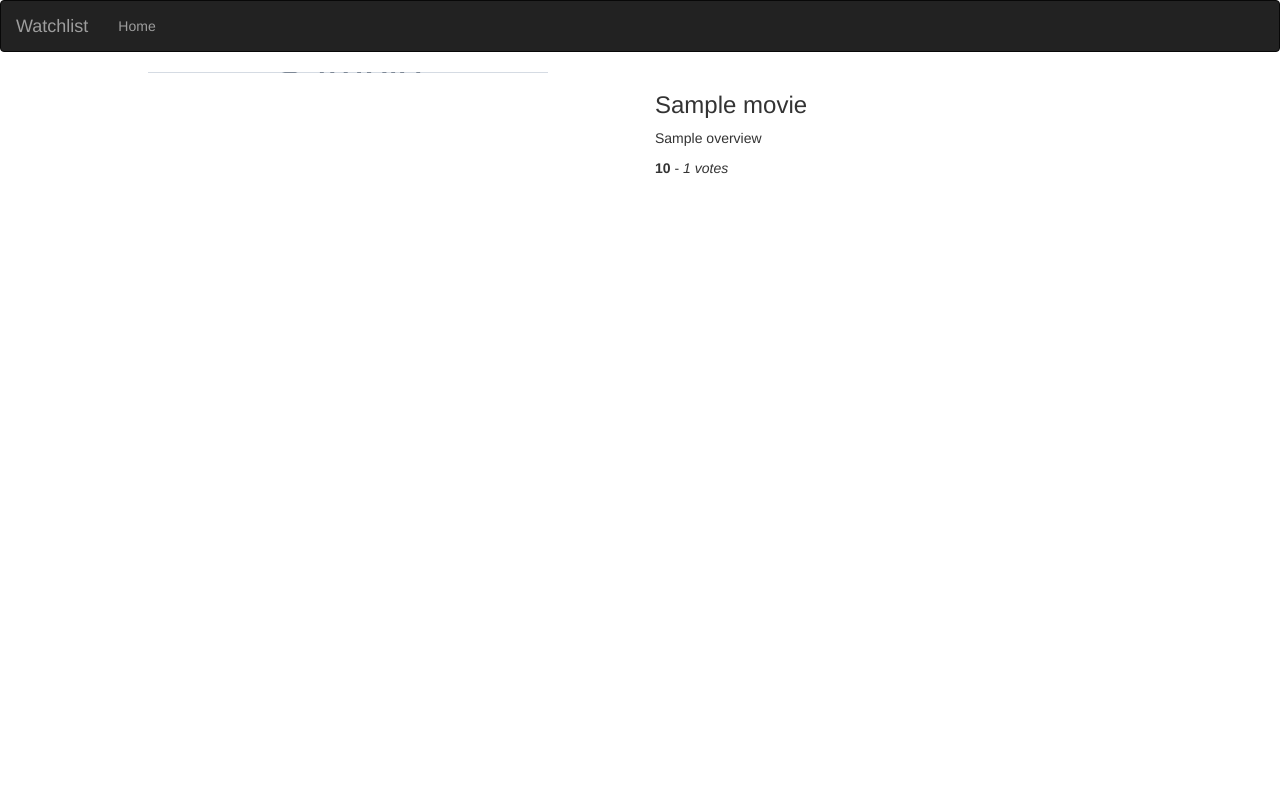
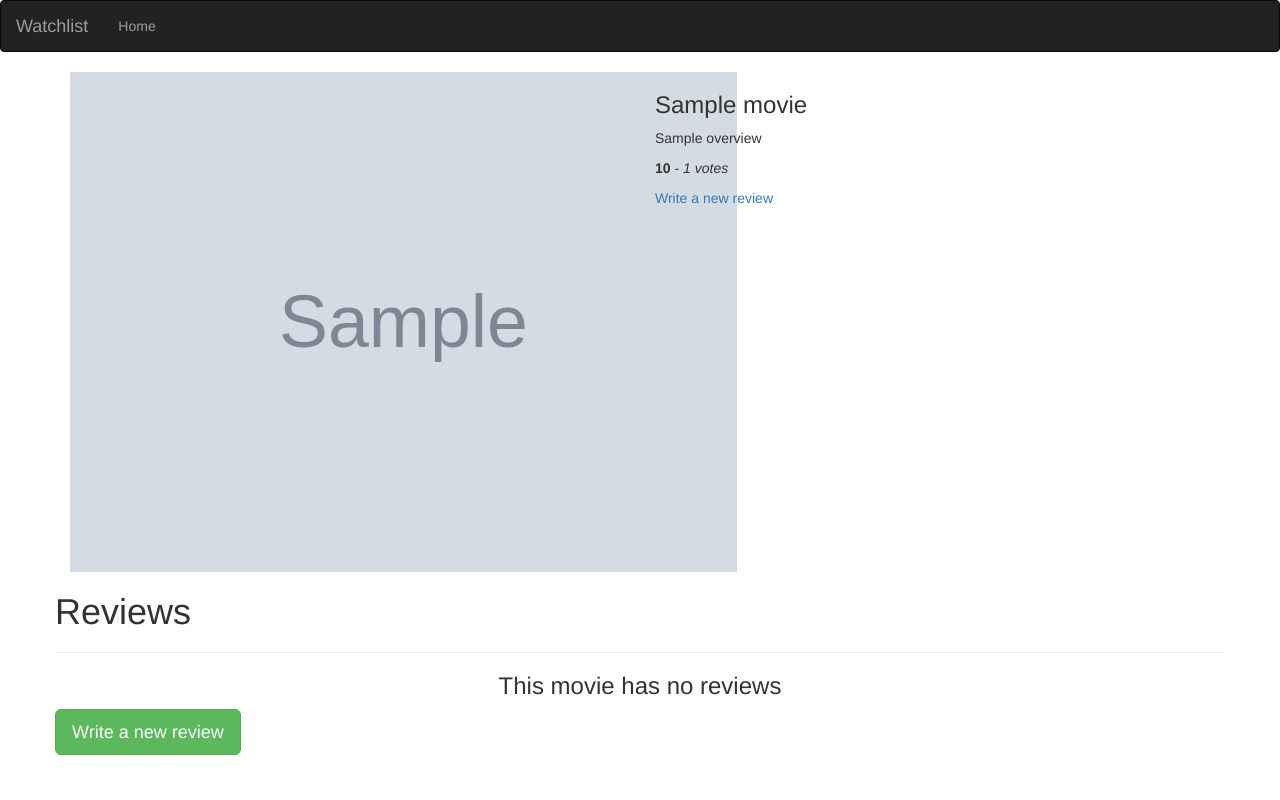
Before and after one commit to MishaelRatemo/watchlist, a Flask app: template app/templates/movie.html in a window 1280 px wide. Run offline with Flask 2, Linux system fonts and the light colour scheme; the template is opened without the code that fills it: most values are stand-ins (such as "Sample title", 1, 10 or a date in 2020); grey boxes marked "Sample" are stand-in pictures; parts of the project's set-up code (start-up, migrations or seed data) failed here and were passed over; some libraries are stand-ins or nearby versions.

Commit message:
Added WTF forms to add a review to a movie

```diff
--- a/app/templates/index.html
+++ b/app/templates/index.html
@@ -28,12 +28,12 @@
 
         <!-- Upcoming movie  -->
         <h3> Upcoming Movies </h3>
-        <ul>
+        <ul class='d-flex'>
             {{ macro.displayMovieList(upcoming)}}
         </ul>
         <!-- Now showing movie -->
         <h3>Now Showing</h3>
-        <ul>
+        <ul class='d-flex'>
             {{ macro.displayMovieList(now_showing)}}
         </ul>
 
--- a/app/templates/macros.html
+++ b/app/templates/macros.html
@@ -7,13 +7,20 @@
     <div class="col-xs-12 col-sm-4 col-md-2 col-lg-2 movie-card">
         <img src="{{ movie.poster }}" alt="{{ movie.title }} poster" class="img-responsive">
         <li class="text-center">
-            <a href="/movie/{{movie.id}}">
-                {{ movie.title|truncate(10)}}</a>
+            <a href="/movie/{{movie.id}}" style="font-size: 1.8em;">
+                {{ movie.title|truncate()}}</a>
         </li>
     </div>
 
 {% endfor %}
+{% endmacro %}
 
-
-
+<!-- Displaying reviews macro -->
+{% macro displayReviews(review_list) %}
+    {% for review in review_list %}
+    <div class="col-xs-12 col-sm-4 col-md-4 col-lg-4 review-card">
+        <h2> {{ review.title}} </h2>
+        <p> {{ review.review | truncate(30) }}</p>
+    </div>
+    {% endfor %}
 {% endmacro %}
--- a/app/templates/movie.html
+++ b/app/templates/movie.html
@@ -1,21 +1,52 @@
 {% extends 'base.html'%}
+{% import 'macros.html' as macro%}
+
+
+<!-- Styles block -->
+
+{% block styles%}
+    {{ super() }}
+    <link rel="stylesheet" href="{{url_for('static',filename='css/movie.css')}}">
+{% endblock %}
+
 <!-- Content block -->
 {% block content %}
 <div class="container">
 
     <!-- Poster background -->
     <div class="row">
-        <div class="col-xs-6 col-sm-6 col-md-6 h-50 col-lg-6 posterPath" style="background: url({{movie.poster}}) no-repeat center center">
+        <div class="col-xs-6 col-sm-6 col-md-6 col-lg-6 posterPath" style=" background:  no-repeat center center">
+            <img src="{{ movie.poster}}" height='500' alt="poster">
         </div>
 
         <div class="col-xs-6 col-sm-6 col-md-6 col-lg-6 movie-details">
             <h3>{{ movie.title }}</h3>
 
             <p class="overview"> {{ movie.overview }}</p>
+
             <p class="ratings"> <b> {{ movie.vote_average }}</b> - <i>{{ movie.vote_count}} votes </i> </p>
+            <a class="ratings" href="/movie/review/new/{{movie.id}}"> Write a new review</a>
 
 
         </div>
+
+
+    </div>
+
+    <div class="row">
+
+        <h1>Reviews</h1>
+        <hr>
+
+        {% if reviews %}
+            {{macro.displayReviews(reviews)}}
+
+        {% else%}
+            <h3 class="text-center">This movie has no reviews </h3>
+
+            <a class="btn btn-success btn-lg text-center" href="/movie/review/new/{{movie.id}}"> Write a new review</a>
+        {% endif %}
+
     </div>
 
 </div>
```
Also changed, not shown: app/forms.py (added, +10 -0 lines), app/models/reviews.py (+11 -0 lines), app/static/css/index.css (+9 -0 lines), app/templates/new_review.html (added, +19 -0 lines), app/views.py (+22 -12 lines), requirements.txt (added, +80 -0 lines).
